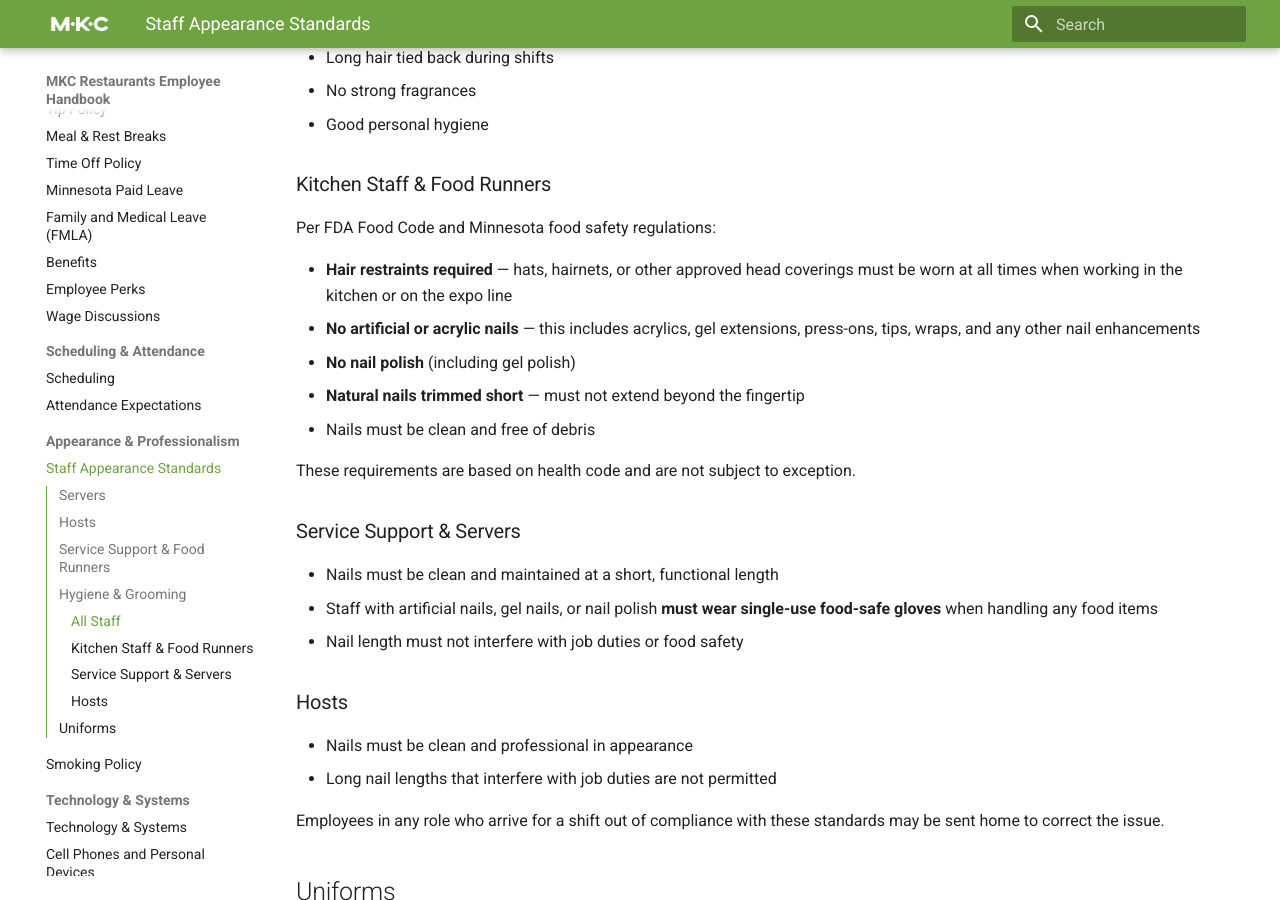
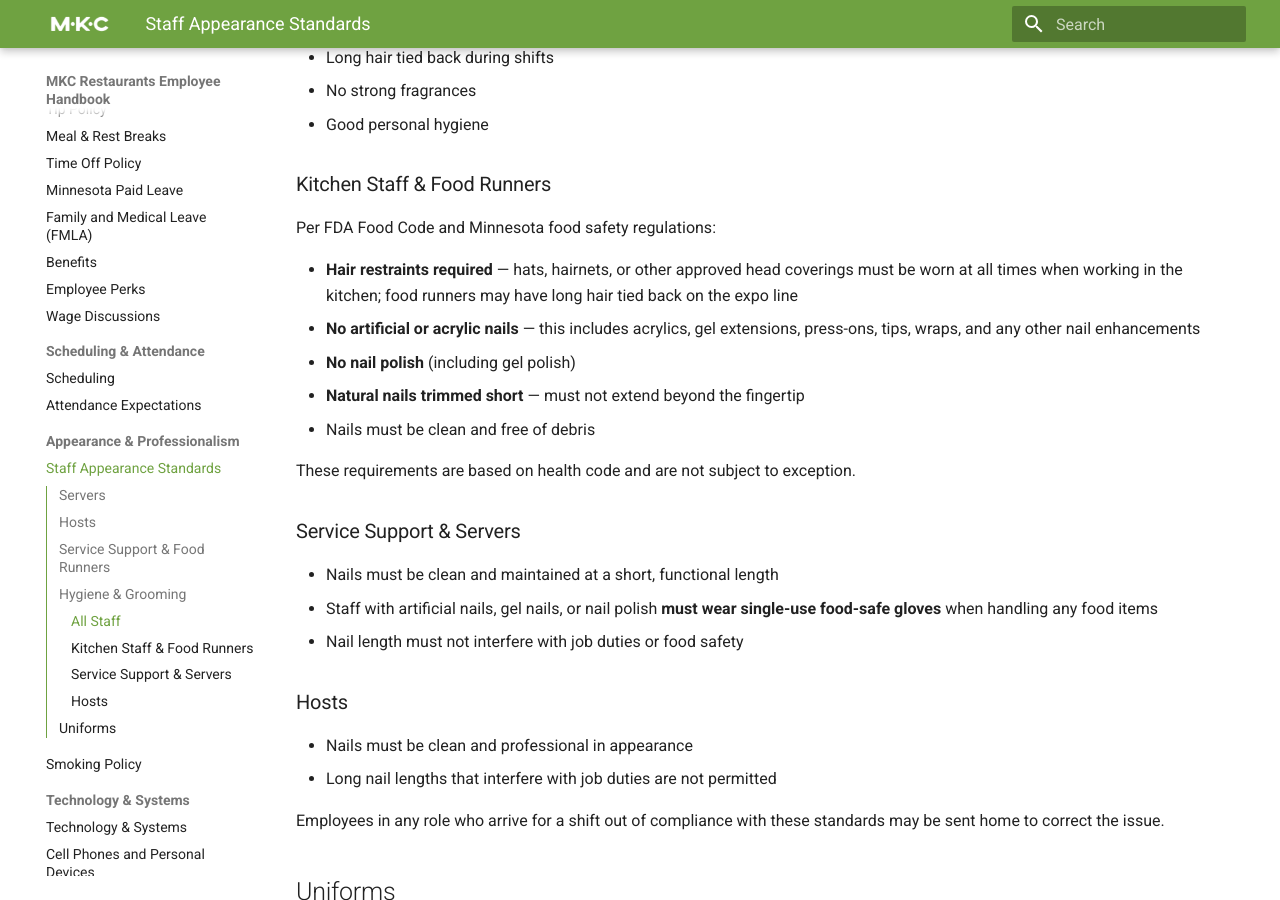
Before and after one commit to JustinAhlstrom-MKC/handbook, an MkDocs documentation site: the page built from policies/06-appearance/appearance-standards.md, in a window 1280 px wide and 900 px high, scrolled down 817 px. Built offline with MkDocs 1.6.1 and Material for MkDocs 9.7.7, drawn with Linux system fonts in a browser that asks for light colours.

Commit message:
Update hair restraint policy for kitchen staff
Clarified hair restraint requirements for kitchen staff and food runners.

```diff
--- a/policies/06-appearance/appearance-standards.md
+++ b/policies/06-appearance/appearance-standards.md
@@ -39,7 +39,7 @@ applies_to: all
 
 Per FDA Food Code and Minnesota food safety regulations:
 
-- **Hair restraints required** — hats, hairnets, or other approved head coverings must be worn at all times when working in the kitchen or on the expo line
+- **Hair restraints required** — hats, hairnets, or other approved head coverings must be worn at all times when working in the kitchen; food runners may have long hair tied back on the expo line
 - **No artificial or acrylic nails** — this includes acrylics, gel extensions, press-ons, tips, wraps, and any other nail enhancements
 - **No nail polish** (including gel polish)
 - **Natural nails trimmed short** — must not extend beyond the fingertip
```
